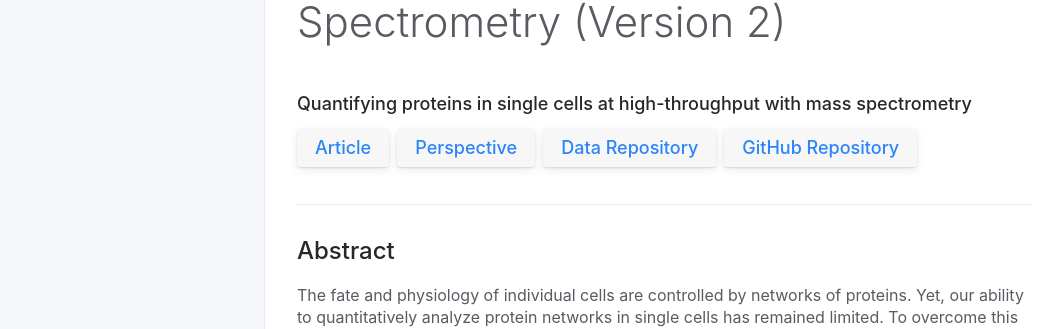
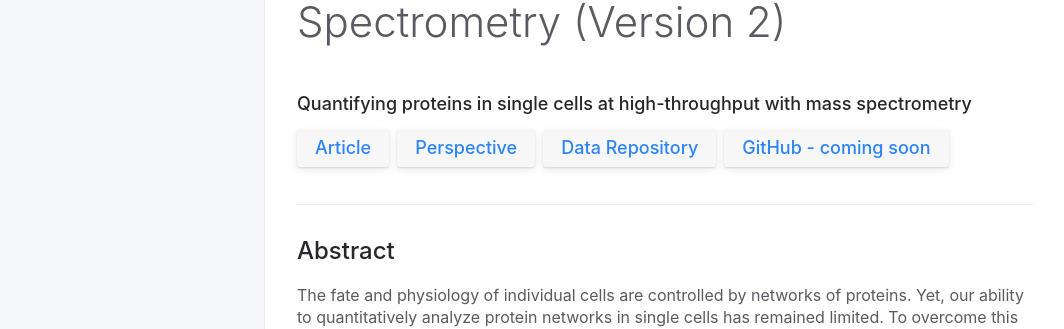
Before and after one commit to SlavovLab/SCoPE2, a Jekyll site: the page built from docs/index.md, in a window 1280 px wide. Shown: the part 246-575 px from the top of the page, without its empty margins (91-1155 px from the left). Built offline with Jekyll 4.4.1, drawn with Linux system fonts in a browser that asks for light colours.

Commit message:
Update index.md

```diff
--- a/docs/index.md
+++ b/docs/index.md
@@ -15,7 +15,7 @@ permalink: /
 
 ### Quantifying proteins in single cells at high-throughput with mass spectrometry
 
-[Article](https://www.biorxiv.org/content/10.1101/665307v1){: .btn .fs-5 .mb-4 .mb-md-0 .mr-2 }[Perspective](https://pubs.acs.org/doi/10.1021/acs.jproteome.8b00257){: .btn .fs-5 .mb-4 .mb-md-0 .mr-2}[Data Repository](https://github.com/SlavovLab/){: .btn .fs-5 .mb-4 .mb-md-0 .mr-2 }[GitHub Repository](https://github.com/SlavovLab/){: .btn .fs-5 .mb-4 .mb-md-0 }
+[Article](https://www.biorxiv.org/content/10.1101/665307v1){: .btn .fs-5 .mb-4 .mb-md-0 .mr-2 }[Perspective](https://pubs.acs.org/doi/10.1021/acs.jproteome.8b00257){: .btn .fs-5 .mb-4 .mb-md-0 .mr-2}[Data Repository](ftp://massive.ucsd.edu/MSV000083945){: .btn .fs-5 .mb-4 .mb-md-0 .mr-2 }[GitHub - coming soon](https://github.com/SlavovLab/){: .btn .fs-5 .mb-4 .mb-md-0 }
 
 ------------
 
```
